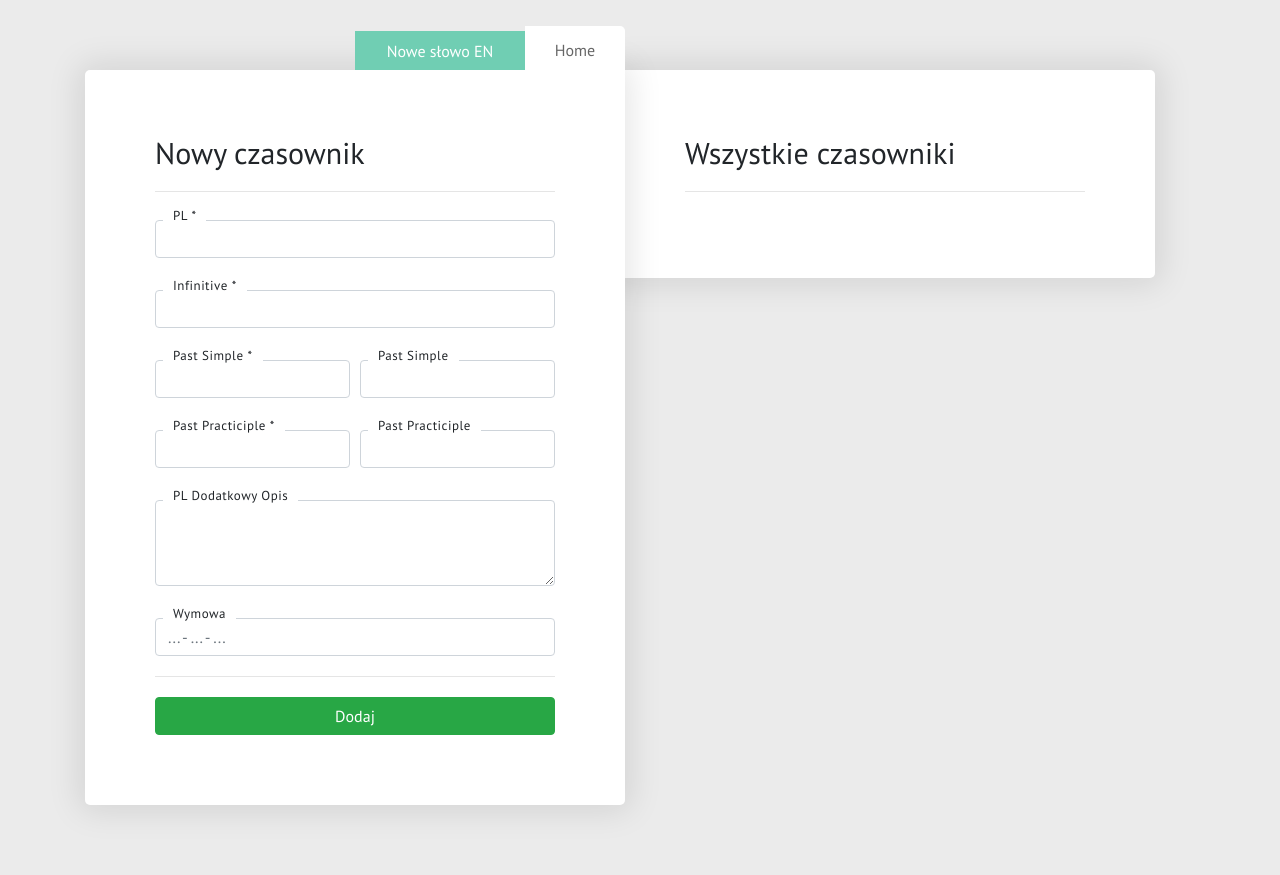
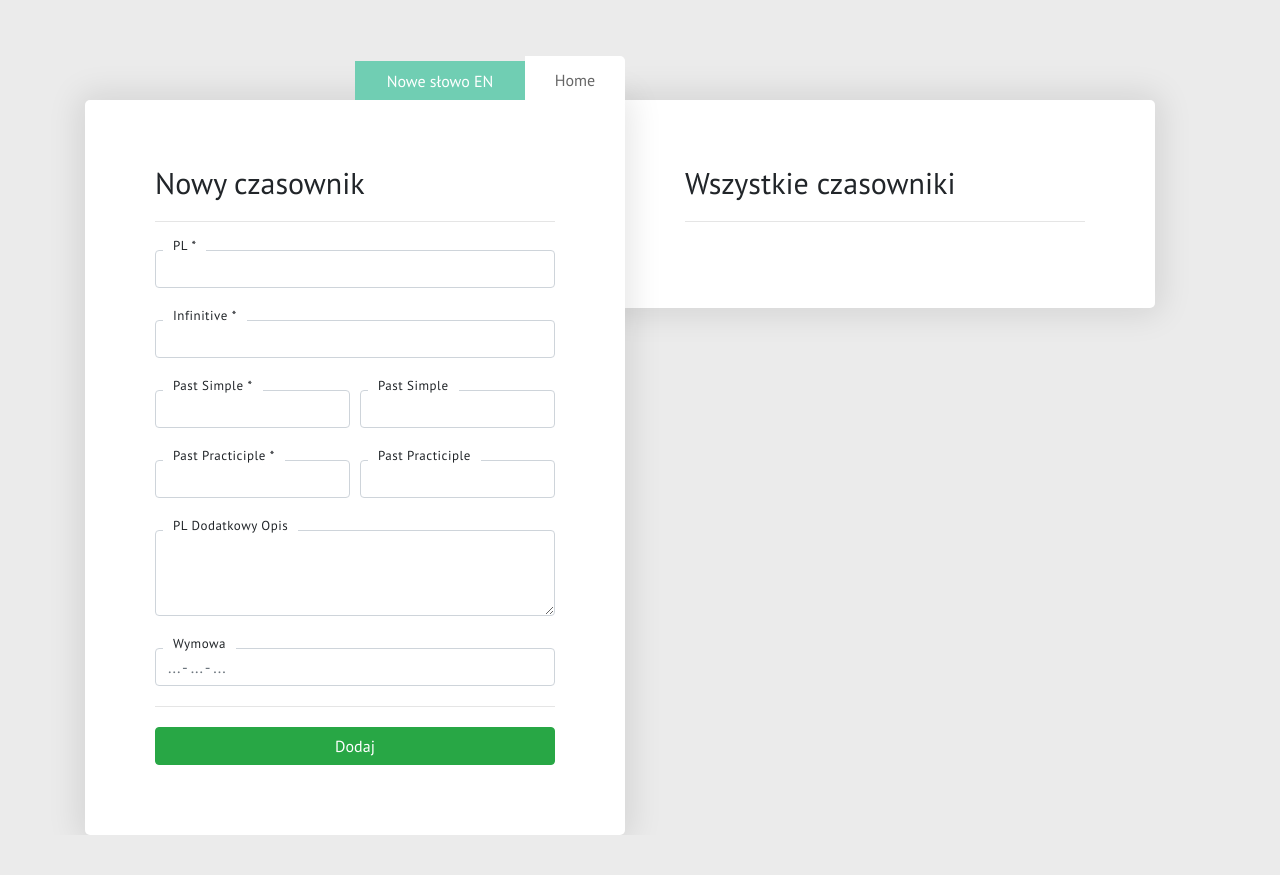
Before and after one commit to studiokam/verbs, a CodeIgniter app: page /verbs/index.php/verbs/index in a window 1280 px wide. After the commit the page ends 835 px from the top, so only its background shows below. Run offline with CodeIgniter, Linux system fonts and the light colour scheme.

Commit message:
small fix

```diff
--- a/application/views/groups.php
+++ b/application/views/groups.php
@@ -1,5 +1,5 @@
 <div id="app">
-	<div class="container">
+	<div class="container mt-100">
 		<div class="row">
 			<div class="col-sm-6 zi-100">
 				<div class="add-new-verb">
--- a/application/views/verbs.php
+++ b/application/views/verbs.php
@@ -1,5 +1,5 @@
 <div id="app">
-	<div class="container">
+	<div class="container mt-100">
 		<div class="row">
 			<div class="col-sm-6 zi-100">
 				<div class="add-new-verb">
--- a/content/css/style.css
+++ b/content/css/style.css
@@ -284,7 +284,6 @@ body, html {
 }
 .add-new-verb {
 	max-width: 550px;
-	margin: 70px auto;
 	border-radius: 5px;
 	background: #fff;
 	padding: 60px 70px 70px;
```
